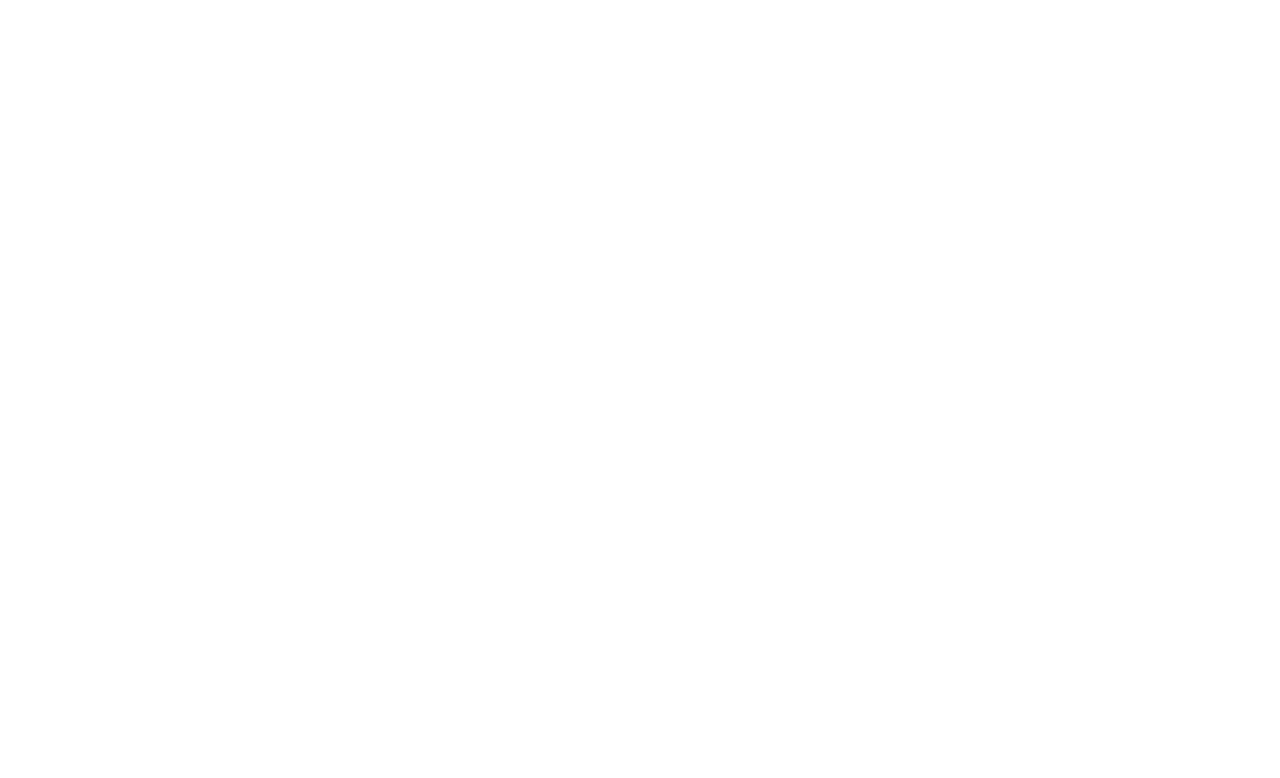
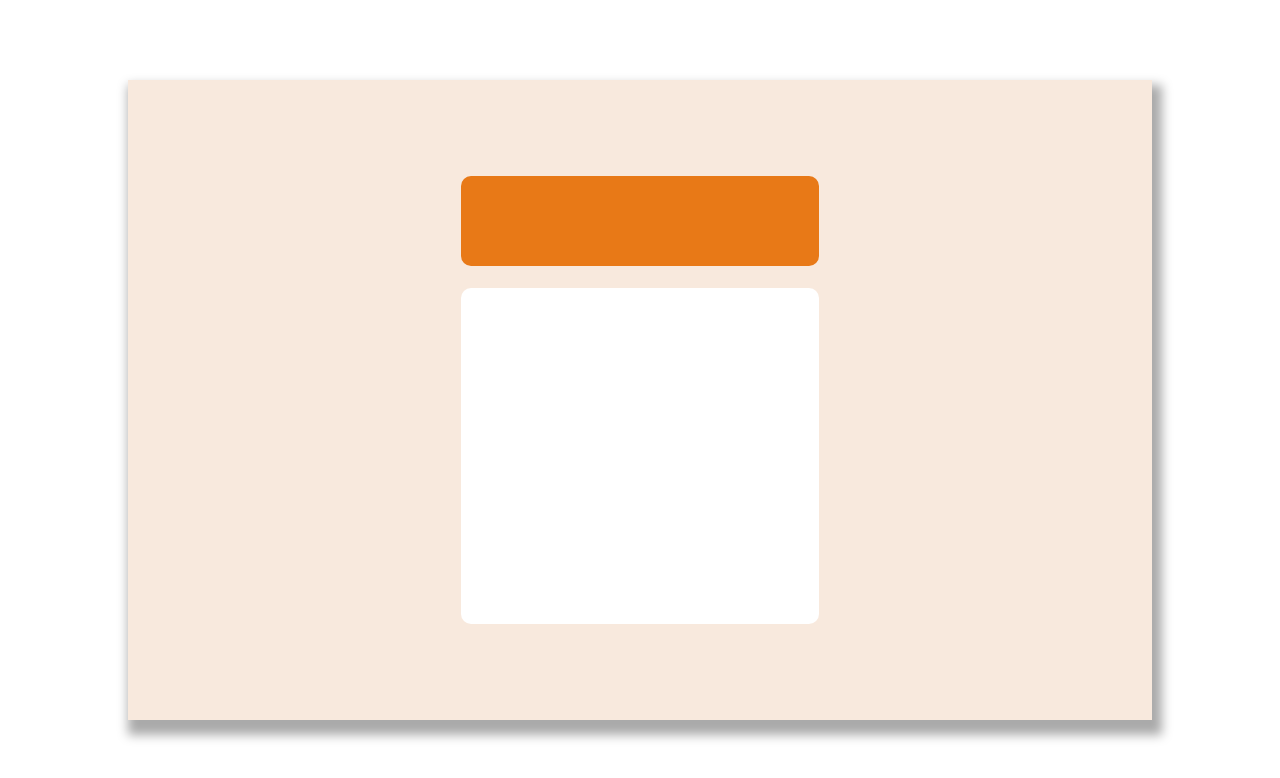
Before and after one commit to c-o-d-e/expenses-chart-component-main, a plain HTML site: page index.html in a window 1280 px wide. Drawn offline with Linux system fonts and the light colour scheme.

Commit message:
template css done

```diff
--- a/index.html
+++ b/index.html
@@ -15,5 +15,12 @@
         <title>Frontend Mentor | Expenses chart component</title>
         <link rel="stylesheet" href="./style.css" />
     </head>
-    <body></body>
+    <body>
+      <div class="container">
+        <div class="main-wrapper">
+          <div class="balance"></div>
+          <div class="chart"></div>
+        </div>
+      </div>
+    </body>
 </html>
--- a/style.css
+++ b/style.css
@@ -3,3 +3,45 @@
     padding: 0;
     box-sizing: border-box;
 }
+
+body {
+    display: flex;
+    width: 100vw;
+    height: 100vh;
+}
+
+.container {
+    background-color: hsl(27, 66%, 92%);
+    width: 80%;
+    height: 80%;
+    display: flex;
+    justify-content: center;
+    align-items: center;
+    margin: auto;
+    box-shadow: 5px 10px 10px 5px #aaaaaa;
+}
+
+.main-wrapper {
+    display: flex;
+    flex-direction: column;
+    justify-content: space-between;
+    width: 35%;
+    height: 70%;
+}
+
+.balance,
+.chart {
+    border-radius: 10px;
+}
+
+.balance {
+    background-color: hsl(28, 82%, 50%);
+    width: 100%;
+    height: 20%;
+}
+
+.chart {
+    background-color: white;
+    width: 100%;
+    height: 75%;
+}
```
